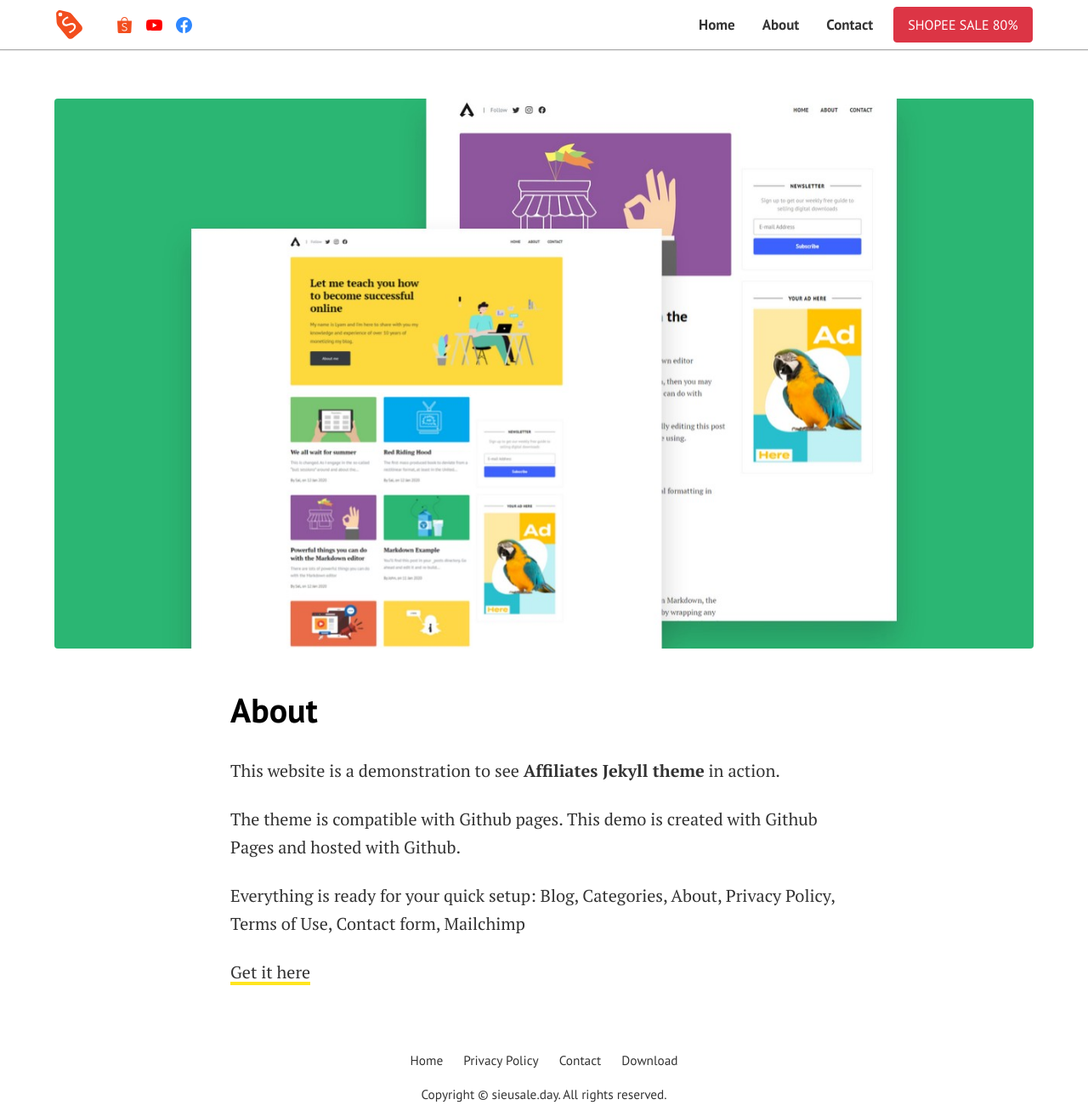
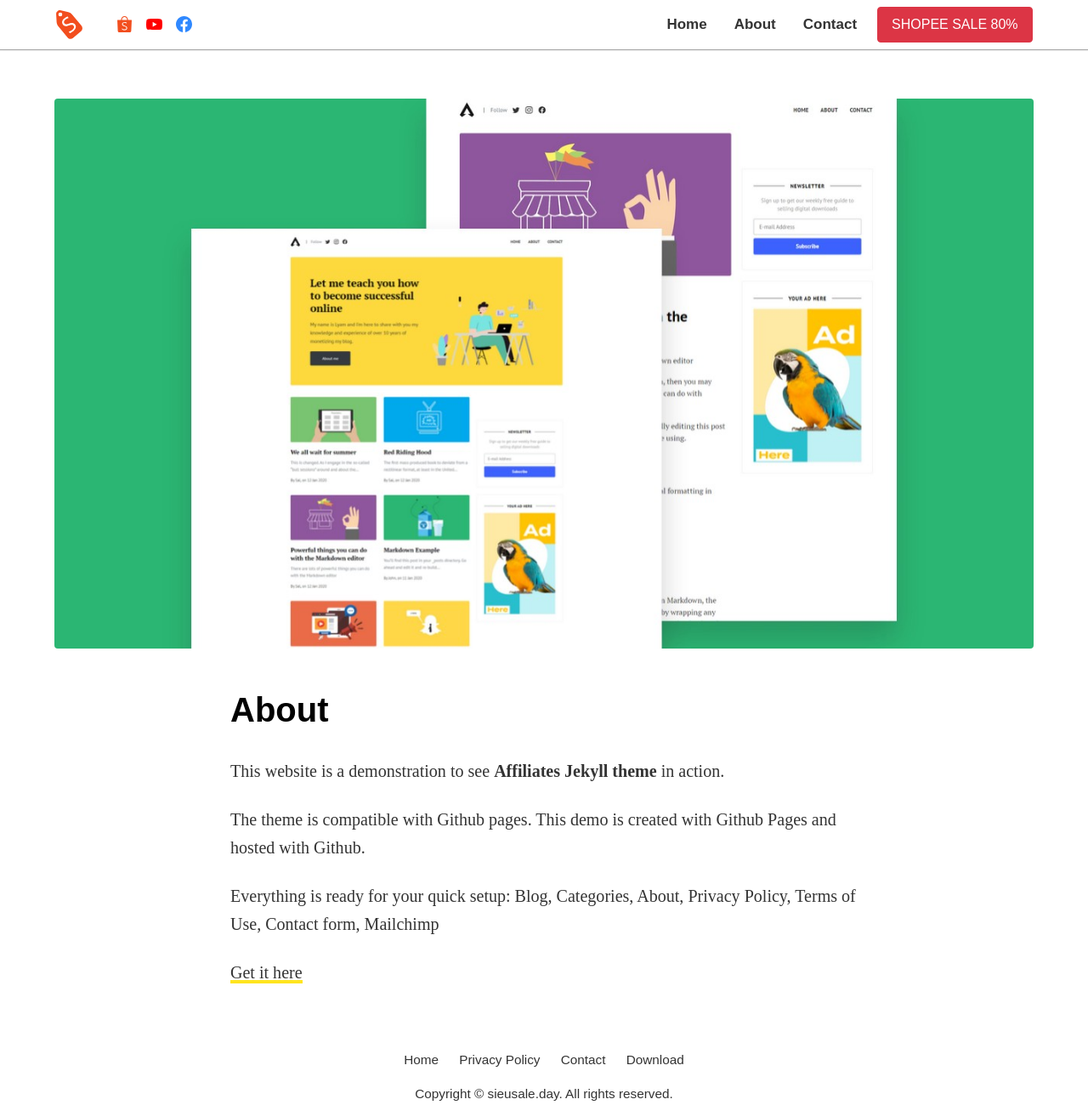
Before and after one commit to hocbaicungcon/sieusale, a Jekyll site: the page built from pages/about.md, in a window 1280 px wide and 1300 px high. Shown: the whole window at 85% size. Built offline with Jekyll 4.4.1, drawn with Linux system fonts in a browser that asks for light colours; some web fonts are replaced.

Commit message:
Update theme.scss

```diff
--- a/assets/css/theme.scss
+++ b/assets/css/theme.scss
@@ -8,8 +8,10 @@
 
 @import 'bootstrap/bootstrap';
 
-@import url('https://fonts.googleapis.com/css2?family=PT+Sans:wght@400;700&display=swap');
-@import url('https://fonts.googleapis.com/css2?family=PT+Serif:wght@400;700&display=swap');
+// @import url('https://fonts.googleapis.com/css2?family=PT+Sans:wght@400;700&display=swap');
+// @import url('https://fonts.googleapis.com/css2?family=PT+Serif:wght@400;700&display=swap');
+
+@import url('https://fonts.googleapis.com/css2?family=Charmonman&display=swap');
 
 /* add additional CSS rules below */
 html {
@@ -28,7 +30,7 @@
 
 }
 .serif-font {
-    font-family:PT Serif;
+    font-family: 'Charmonman', cursive;
 }
 @media (max-width: 1366px) {
     .container-xl, .container-lg, .container-md, .container-sm, .container {
```
